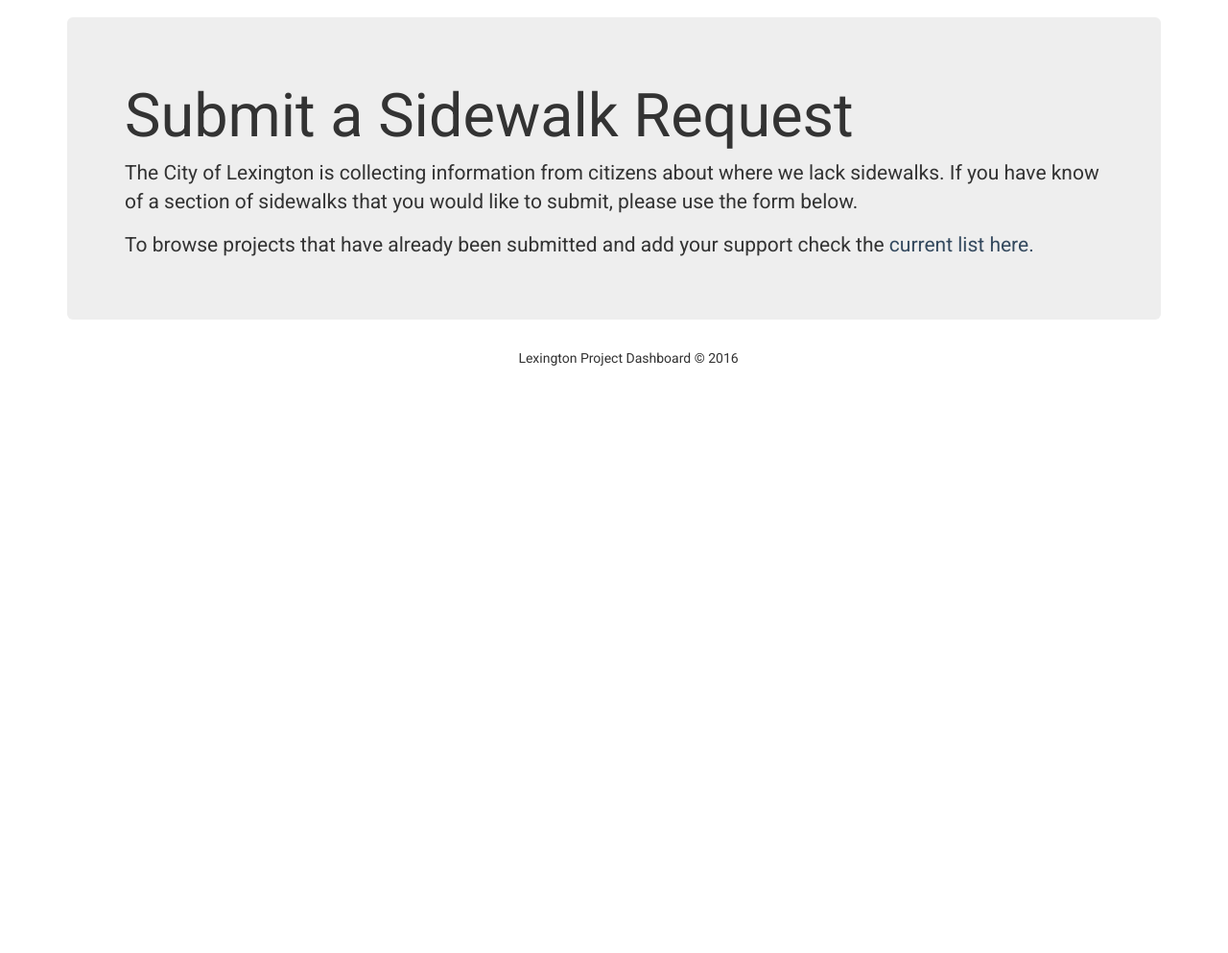
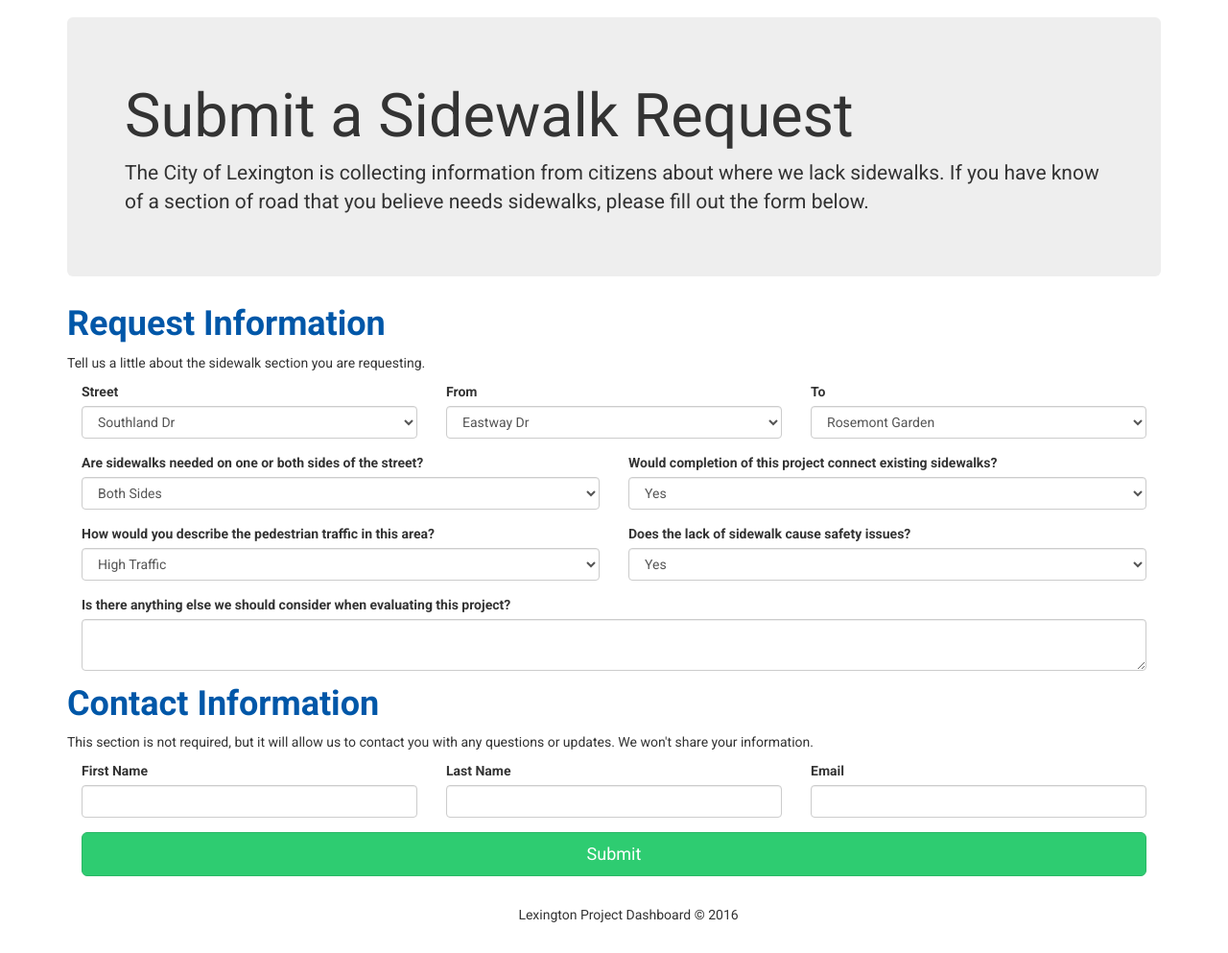
Before and after one commit to lfucg/sidewalks, a website: page index.html at #!/submit in a window 1280 px wide. Shown: the part 79-1072 px from the top of the page at 96% size. Before the commit the page ends 800 px from the top, so only its background shows below. Drawn offline with nearby package versions, Linux system fonts and the light colour scheme; some packages are replaced by stand-ins of ours.

Commit message:
Update App

```diff
--- a/css/custom.css
+++ b/css/custom.css
@@ -13,6 +13,14 @@
 
 .navbar-static-top {
   margin-bottom: 0px;
+}
+
+.text-lex {
+  color: #0057a8;
+}
+
+.btn-lex {
+  background-color: #0057a8;
 }
 
 .title {
--- a/templates/submitRequest.html
+++ b/templates/submitRequest.html
@@ -1,7 +1,88 @@
 <!-- Main component for a primary marketing message or call to action -->
       <div class="jumbotron">
         <h1>Submit a Sidewalk Request</h1>
-        <p>The City of Lexington is collecting information from citizens about where we lack sidewalks. If you have know of a section of sidewalks that you would like to submit, please use the form below.</p>
-        <p>To browse projects that have already been submitted and add your support check the <a ui-sref="submit">current list here.</a>
-        </p>
+        <p>The City of Lexington is collecting information from citizens about where we lack sidewalks. If you have know of a section of road that you believe needs sidewalks, please fill out the form below.</p>
       </div>
+      <form>
+
+  <h1 class="text-lex bold">Request Information</h1>
+  <p>Tell us a little about the sidewalk section you are requesting.</p>
+  <div class="form-group col-md-4">
+    <label>Street</label>
+    <select class="form-control">
+      <option>Southland Dr</option>
+    </select>
+  </div>
+
+  <div class="form-group col-md-4">
+    <label>From</label>
+    <select class="form-control">
+      <option>Eastway Dr</option>
+    </select>
+  </div>
+
+  <div class="form-group col-md-4">
+    <label>To</label>
+    <select class="form-control">
+      <option>Rosemont Garden</option>
+    </select>
+  </div>
+
+  <div class="form-group col-md-6">
+    <label>Are sidewalks needed on one or both sides of the street?</label>
+    <select class="form-control">
+      <option>Both Sides</option>
+      <option>One Side</option>
+    </select>
+  </div>
+
+  <div class="form-group col-md-6">
+    <label>Would completion of this project connect existing sidewalks?</label>
+    <select class="form-control">
+      <option>Yes</option>
+      <option>No</option>
+    </select>
+  </div>
+
+  <div class="form-group col-md-6">
+    <label>How would you describe the pedestrian traffic in this area?</label>
+    <select class="form-control">
+      <option>High Traffic</option>
+      <option>Average Traffic</option>
+       <option>Low Traffic</option>
+    </select>
+  </div>
+
+  <div class="form-group col-md-6">
+    <label>Does the lack of sidewalk cause safety issues?</label>
+    <select class="form-control">
+      <option>Yes</option>
+      <option>No</option>
+    </select>
+  </div>
+
+  <div class="form-group col-md-12">
+    <label>Is there anything else we should consider when evaluating this project?</label>
+    <textarea class="form-control"></textarea>
+  </div>
+  <h1 class="text-lex bold">Contact Information</h1>
+  <p>This section is not required, but it will allow us to contact you with any questions or updates. We won't share your information.</p>
+  <div class="form-group col-md-4">
+    <label>First Name</label>
+    <input type="text" class="form-control">
+  </div>
+
+  <div class="form-group col-md-4">
+    <label>Last Name</label>
+    <input type="text" class="form-control">
+  </div>
+
+  <div class="form-group col-md-4">
+    <label>Email</label>
+    <input type="text" class="form-control">
+  </div>
+
+  <div class="form-group col-md-12">
+    <button class="btn btn-lg btn-success btn-responsive">Submit</button>
+  </div>
+</form>
```
Also changed, not shown: index.js (added, +87 -0 lines), package.json (added, +16 -0 lines), templates/viewRequests.html (+28 -1 lines).
